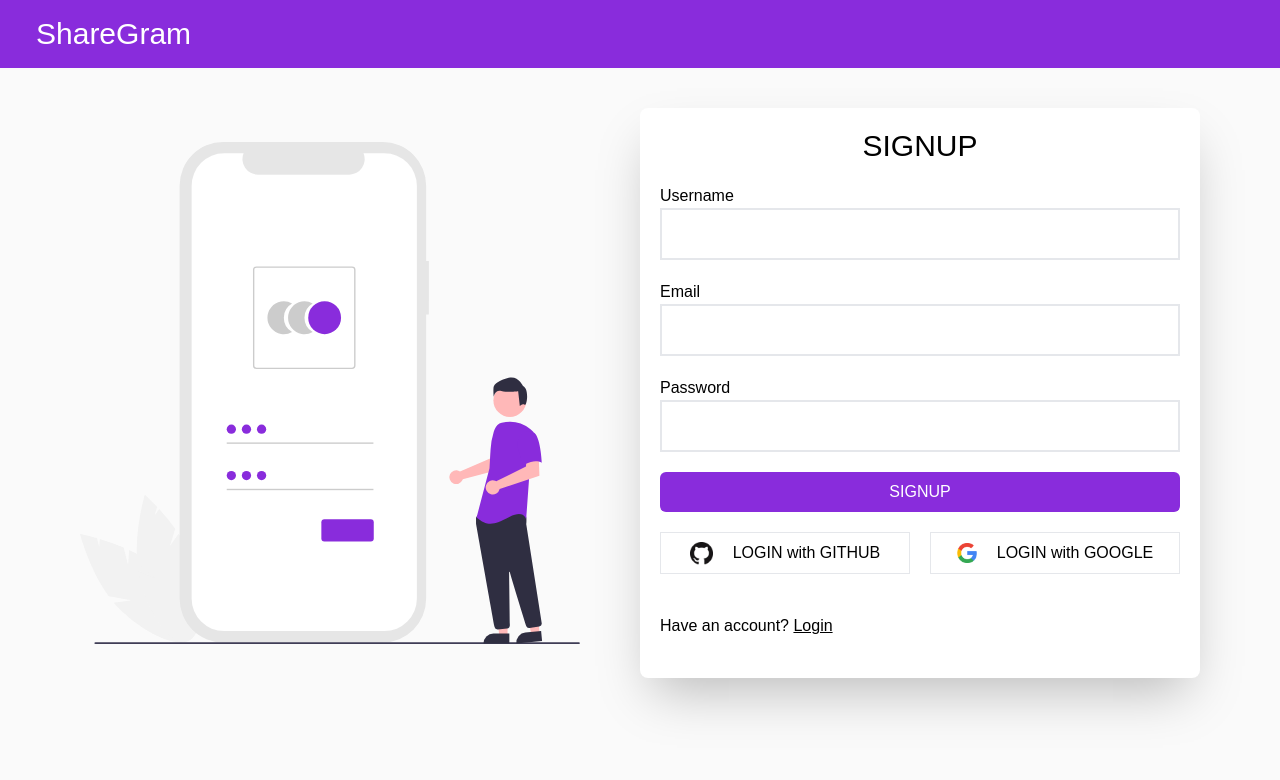
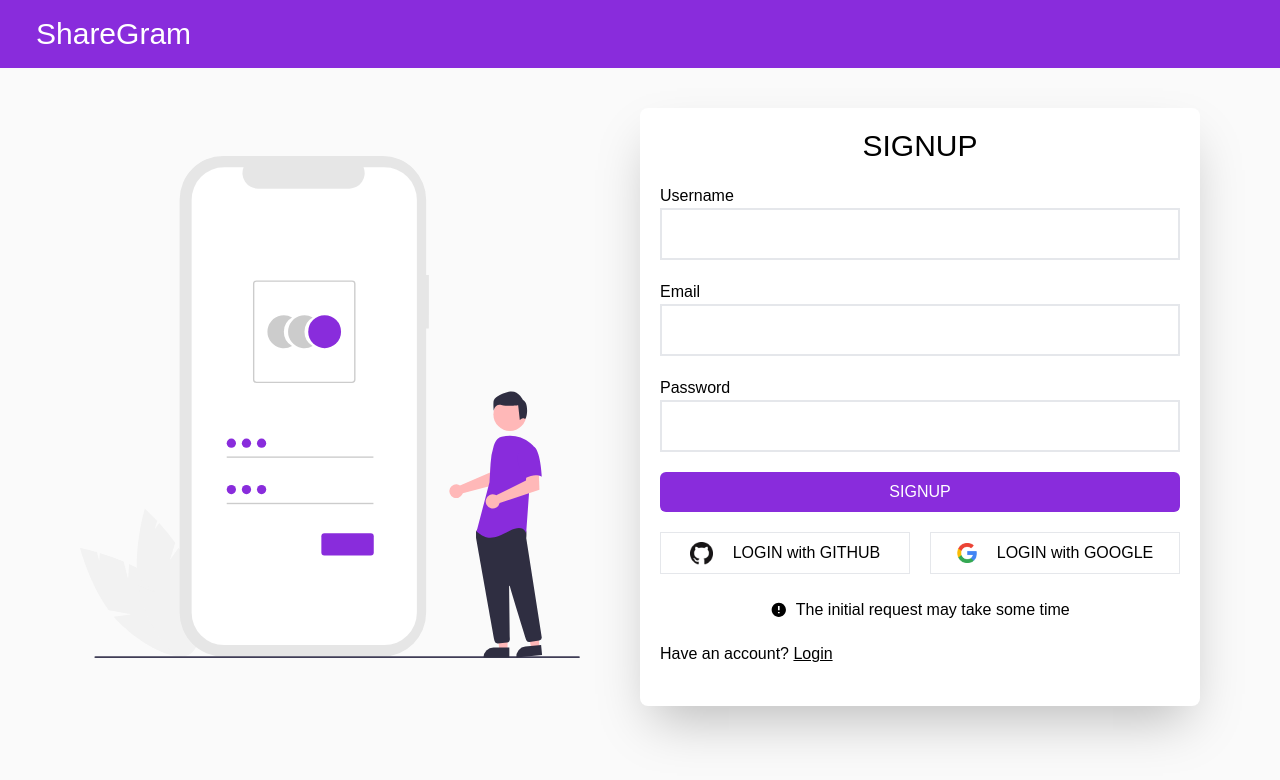
Before and after one commit to siemen-subbaiah/sharegram, a React (Vite) app: page /account/register in a window 1280 px wide. Shown: the top 780 px of the page. Built offline with nearby package versions, Linux system fonts and the light colour scheme; no server answers.

Commit message:
added readme file

```diff
--- a/src/pages/login.jsx
+++ b/src/pages/login.jsx
@@ -4,6 +4,7 @@ import { Link, useLocation, useNavigate } from 'react-router-dom';
 import { AuthContext } from '../context/AuthState';
 import googleIcon from '../images/google.png';
 import githubIcon from '../images/github.png';
+import { IoMdAlert } from 'react-icons/io';
 
 const LoginPage = () => {
   const navigate = useNavigate();
@@ -102,6 +103,10 @@ const LoginPage = () => {
               </div>
             </div>
           </form>
+          <span className='md:text-center flex items-center gap-2 justify-center my-1'>
+            <IoMdAlert fontSize='1.1rem' className='hidden md:block' />
+            <p>The initial request may take some time</p>
+          </span>
           <p className='my-5'>
             No account?{' '}
             <Link to='/account/register' className='underline'>
--- a/src/pages/register.jsx
+++ b/src/pages/register.jsx
@@ -4,6 +4,7 @@ import { Link, useNavigate, useLocation } from 'react-router-dom';
 import { AuthContext } from '../context/AuthState';
 import googleIcon from '../images/google.png';
 import githubIcon from '../images/github.png';
+import { IoMdAlert } from 'react-icons/io';
 
 const RegisterPage = () => {
   const navigate = useNavigate();
@@ -116,6 +117,10 @@ const RegisterPage = () => {
               </div>
             </div>
           </form>
+          <span className='md:text-center flex items-center gap-2 justify-center my-1'>
+            <IoMdAlert fontSize='1.1rem' className='hidden md:block' />
+            <p>The initial request may take some time</p>
+          </span>
           <p className='my-5'>
             Have an account?{' '}
             <Link to='/account/login' className='underline'>
```
Also changed, not shown: 1 other file (tests, documents, lock files or other folders).
